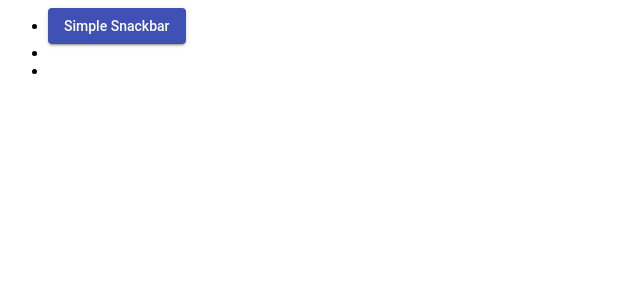
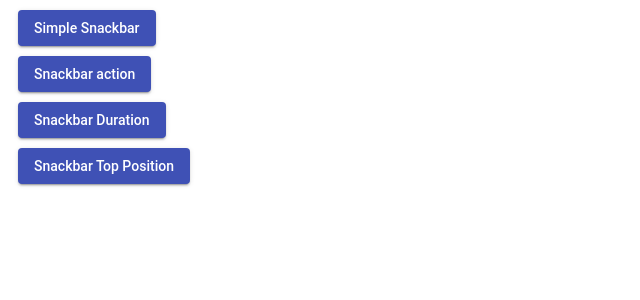
Before and after one commit to intkiran/angular-material-snackbar-example, an Angular app: page / in a window 1280 px wide. Shown: the top 300 px of the page, without its empty margins (0-640 px from the left). Built offline with nearby package versions, Linux system fonts and the light colour scheme.

Commit message:
3 files modified

```diff
--- a/src/app/app.component.css
+++ b/src/app/app.component.css
@@ -1,3 +1,8 @@
-p {
-  font-family: Lato;
+ul.custom {
+  list-style-type: none; /* Remove bullets */
+  padding: 0; /* Remove padding */
+  margin: 0; /* Remove margins */
 }
+ul li {
+  margin: 10px;
+}
--- a/src/app/app.component.html
+++ b/src/app/app.component.html
@@ -1,9 +1,19 @@
-<ul>
+<ul class="custom">
   <li><button mat-raised-button color="primary" (click)="showSnackbar('Net is offline, Trying to reconnect ....')">
   Simple Snackbar
 </button>
 </li>
-  <li></li>
-  <li></li>
+  <li><button mat-raised-button color="primary" (click)="showSnackbarAction('Net is offline, Trying to reconnect ....','Done')">
+  Snackbar action
+</button>
+</li>
+  <li><button mat-raised-button color="primary" (click)="showSnackbarDuration('Net is offline, Trying to reconnect in 5 seconds....','Done','5000')">
+  Snackbar Duration
+</button></li>
+<li>
+  <button mat-raised-button color="primary" (click)="showSnackbarTopPosition('Net is offline, Trying to reconnect in 2 seconds....','Done','1000')">
+  Snackbar Top Position</button>
+
+  </li>
 </ul>
     <router-outlet></router-outlet>
--- a/src/app/app.component.ts
+++ b/src/app/app.component.ts
@@ -12,6 +12,26 @@ export class AppComponent  {
   showSnackbar(content) {
     this.snackBar.open(content);
   }
+ showSnackbarAction(content,action) {
+let snack = this.snackBar.open(content, action);
+    snack.afterDismissed().subscribe(() => {
+      console.log("This will be shown after snackbar disappeared");
+    });
+    snack.onAction().subscribe(() => {
+      console.log("This will be called when snackbar button clicked");
+    });
+}
+showSnackbarDuration(content, action,duration) {
+  this.snackBar.open(content, action,duration);
+
+}
+showSnackbarTopPosition(content, action,duration) {
+      this.snackBar.open(content, action, {
+      duration: 2000,
+      verticalPosition: 'top', // Allowed values are  'top' | 'bottom'
+      horizontalPosition: 'center', // Allowed values are 'start' | 'center' | 'end' | 'left' | 'right'
+    });
+}
 
 
 }
```
